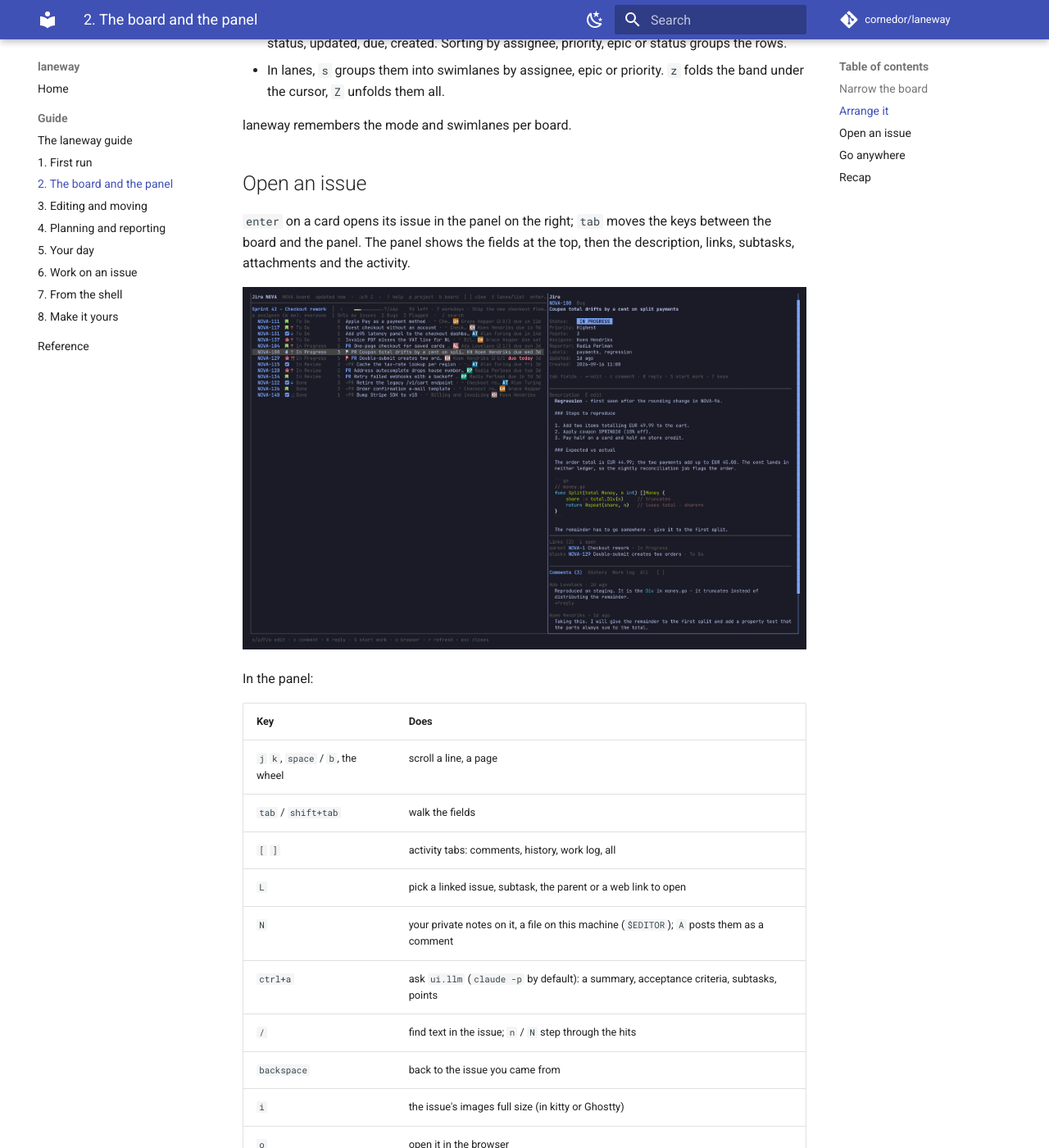
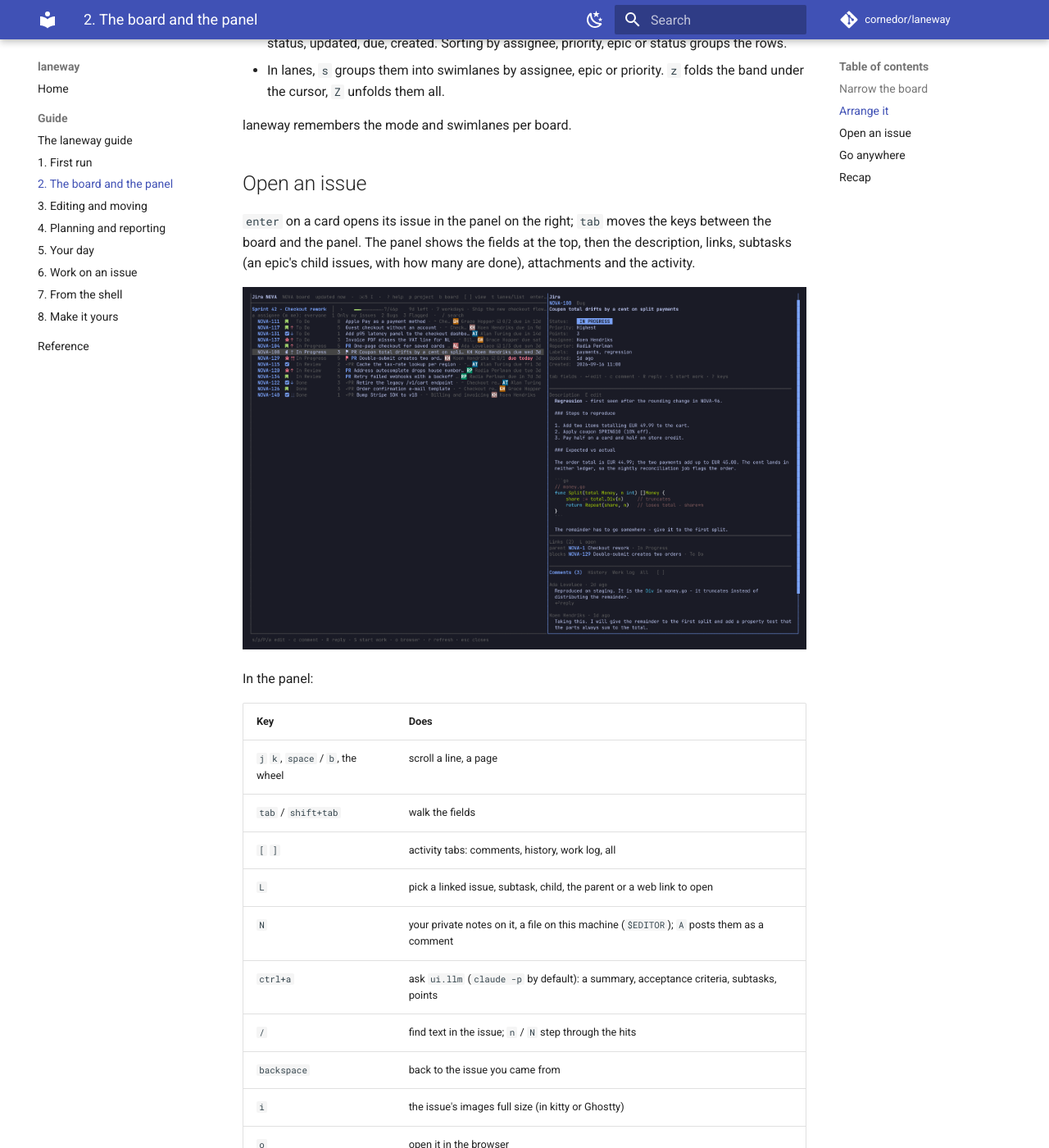
Before and after one commit to cornedor/laneway, an MkDocs documentation site: the page built from docs/guide/02-board-and-panel.md, in a window 1280 px wide and 1400 px high, scrolled down 937 px. Shown: the whole window at 82% size. Built offline with MkDocs 1.6.1 and Material for MkDocs 9.7.7, drawn with Linux system fonts in a browser that asks for light colours; comment, search, counter and statistics services are not loaded.

Commit message:
Docs pass after Sprint 13: epic children, start work form, create memory, setup -site, screenshots LAN-494
Co-Authored-By: Claude Opus 5.5 <noreply@anthropic.com>

```diff
--- a/docs/guide/02-board-and-panel.md
+++ b/docs/guide/02-board-and-panel.md
@@ -50,7 +50,8 @@ laneway remembers the mode and swimlanes per board.
 
 `enter` on a card opens its issue in the panel on the right; `tab` moves
 the keys between the board and the panel. The panel shows the fields at the
-top, then the description, links, subtasks, attachments and the activity.
+top, then the description, links, subtasks (an epic's child issues, with
+how many are done), attachments and the activity.
 
 ![An issue in the panel beside the board](../screenshots/panel.png)
 
@@ -61,7 +62,7 @@ In the panel:
 | `j` `k`, `space` / `b`, the wheel | scroll a line, a page |
 | `tab` / `shift+tab` | walk the fields |
 | `[` `]` | activity tabs: comments, history, work log, all |
-| `L` | pick a linked issue, subtask, the parent or a web link to open |
+| `L` | pick a linked issue, subtask, child, the parent or a web link to open |
 | `N` | your private notes on it, a file on this machine (`$EDITOR`); `A` posts them as a comment |
 | `ctrl+a` | ask `ui.llm` (`claude -p` by default): a summary, acceptance criteria, subtasks, points |
 | `/` | find text in the issue; `n` / `N` step through the hits |
```
Also changed, not shown: CONTRIBUTING.md (+2 -1 lines), README.md (+2 -1 lines), 2 other files.
